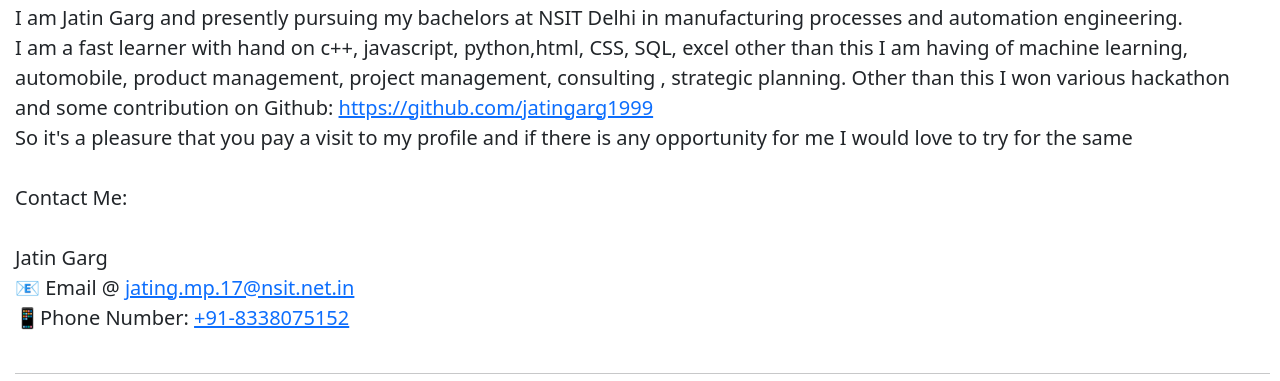
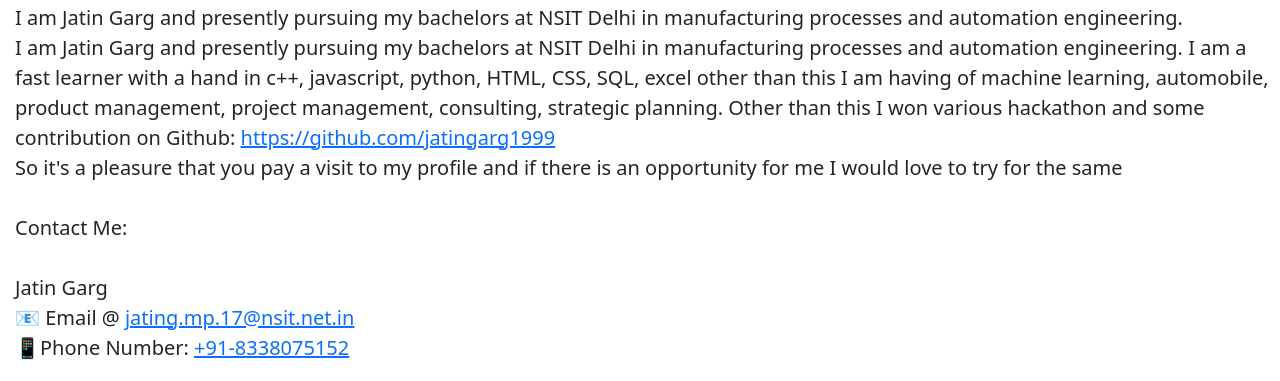
Before and after one commit to jatingarg1999/resume, a plain HTML site: page index.html in a window 1280 px wide. Shown: the part 571-952 px from the top of the page. Drawn offline with nearby package versions, Linux system fonts and the light colour scheme.

Commit message:
Update index.html

```diff
--- a/index.html
+++ b/index.html
@@ -64,9 +64,10 @@
 
           <h1>About Me</h1>
           <section id="aboutme" style="font-size: 20px;">I am Jatin Garg and presently pursuing my bachelors at NSIT Delhi in manufacturing processes and automation engineering.<br>
-            I am a fast learner with hand on c++, javascript, python,html, CSS, SQL, excel other than this I am having of machine learning, automobile, product management, project management, consulting , strategic planning.
-            Other than this I won various hackathon and some contribution on Github: <a href="https://github.com/jatingarg1999">https://github.com/jatingarg1999</a><br>
-            So it's a pleasure that you pay a visit to my profile and if there is any opportunity for me I would love to try for the same
+           I am Jatin Garg and presently pursuing my bachelors at NSIT Delhi in manufacturing processes and automation engineering.
+I am a fast learner with a hand in c++, javascript, python, HTML, CSS, SQL, excel other than this I am having of machine learning, automobile, product management, project management, consulting, strategic planning. Other than this I won various hackathon and some contribution on Github: <a href="https://github.com/jatingarg1999">https://github.com/jatingarg1999</a><br>
+          So it's a pleasure that you pay a visit to my profile and if there is an opportunity for me I would love to try for the same
+
             <br><br>Contact Me: <br><br>Jatin Garg
             <br><span>&#128231; Email @ </span><a href="mailto:jating.mp.17@nsit.net.in">jating.mp.17@nsit.net.in</a>
             <br>
```
